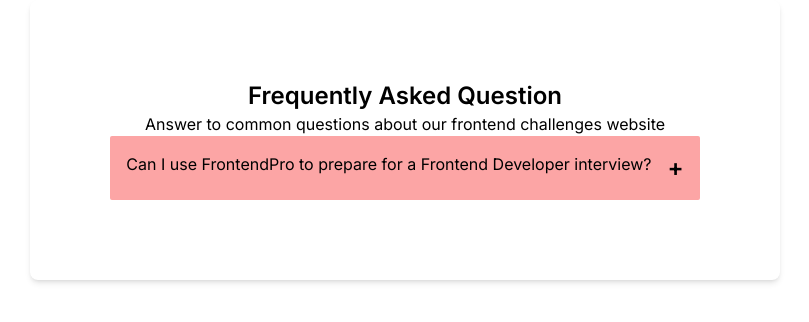
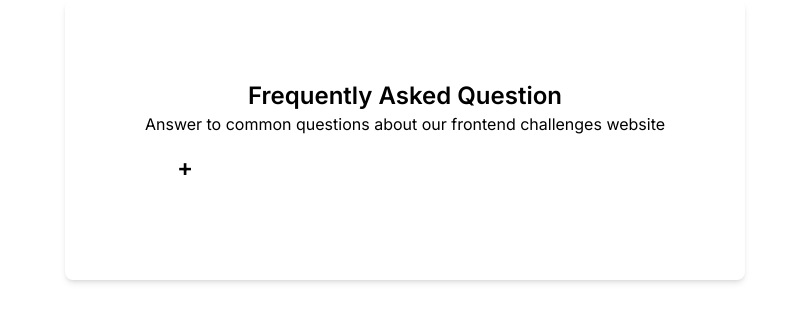
Before and after one commit to ainunnfh/accordion-component, a Next.js app: page / in a window 1280 px wide. Shown: the top 322 px of the page, without its empty margins (235-1044 px from the left). Built offline with nearby package versions, Linux system fonts and the light colour scheme.

Commit message:
🆙update (question list): create props

```diff
--- a/src/component/QuestionLists.tsx
+++ b/src/component/QuestionLists.tsx
@@ -1,24 +1,36 @@
 "use client";
 import React, { useState } from "react";
 
-const QuestionLists = () => {
+interface IProps {
+  color?: string;
+  question: string;
+  answer: string;
+}
+
+const QuestionLists = (props: IProps) => {
   const [openQuestion, setopenQuestion] = useState(false);
   return (
+    <>
       <div className="">
-      <div className="bg-red-300 p-4 rounded-sm flex flex-row">
-        <p>
-          Can I use FrontendPro to prepare for a Frontend Developer interview?
-        </p>
+        <div
+          className={`p-4 rounded-sm flex flex-row ${
+            props.color ? `bg-${props.color}` : ""
+          }`}
+        >
+          <p>{props.question}</p>
           <button
             className="ml-4 font-semibold sm:text-xl md:text-2xl"
             onClick={() => setopenQuestion(!openQuestion)}
           >
-          {openQuestion ? 'x' : '+'}
+            {openQuestion ? "x" : "+"}
           </button>
         </div>
 
-      <div>{openQuestion && <div className="bg-red-300 p-4">Sure</div>}</div>
+        <div className={openQuestion ? "" : "hidden"}>
+          <div className={`bg-${props.color} p-4`}>{props.answer}</div>
         </div>
+      </div>
+    </>
   );
 };
 
```
Lines whose indentation alone changed are shown as unchanged.
